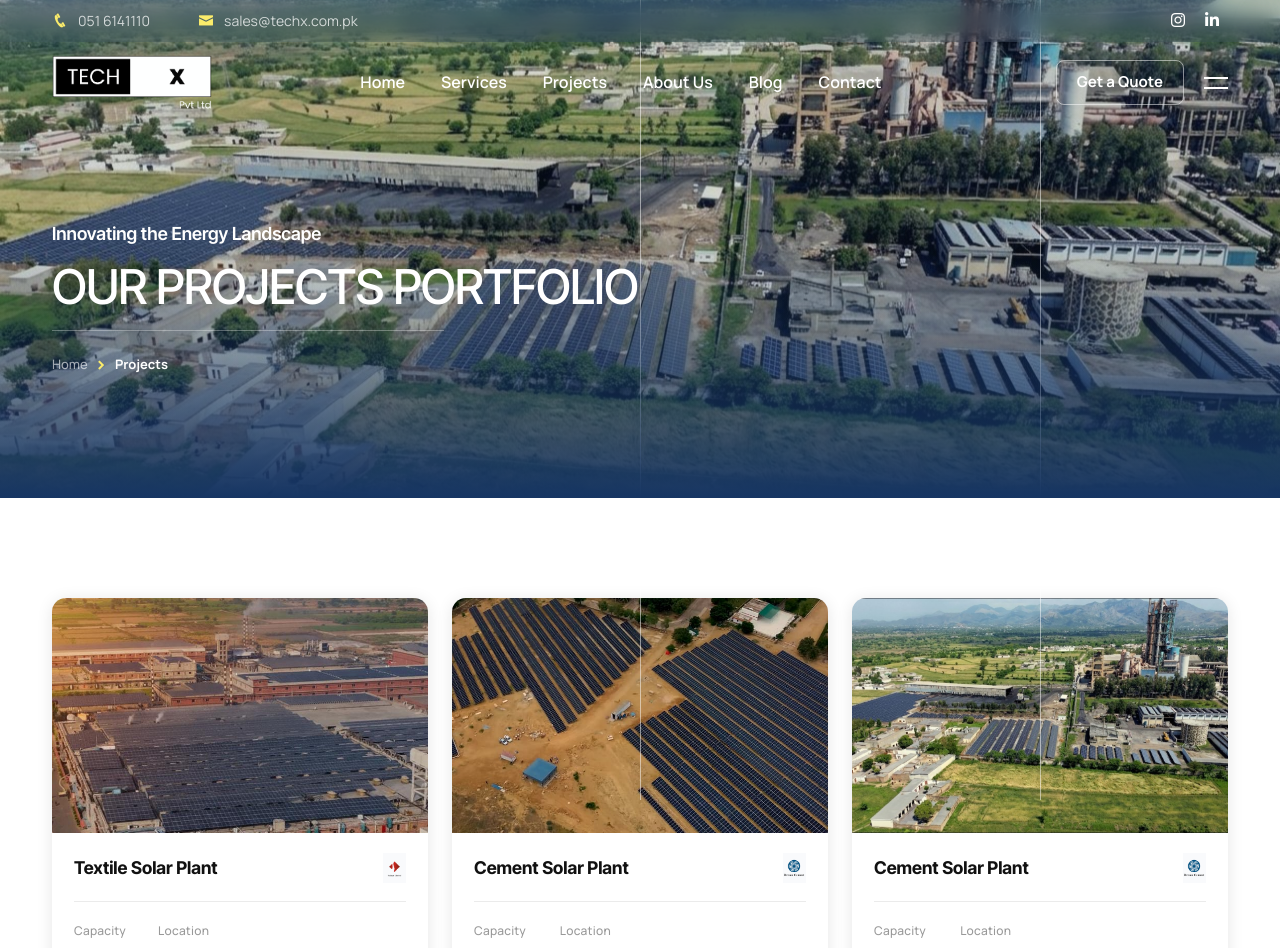
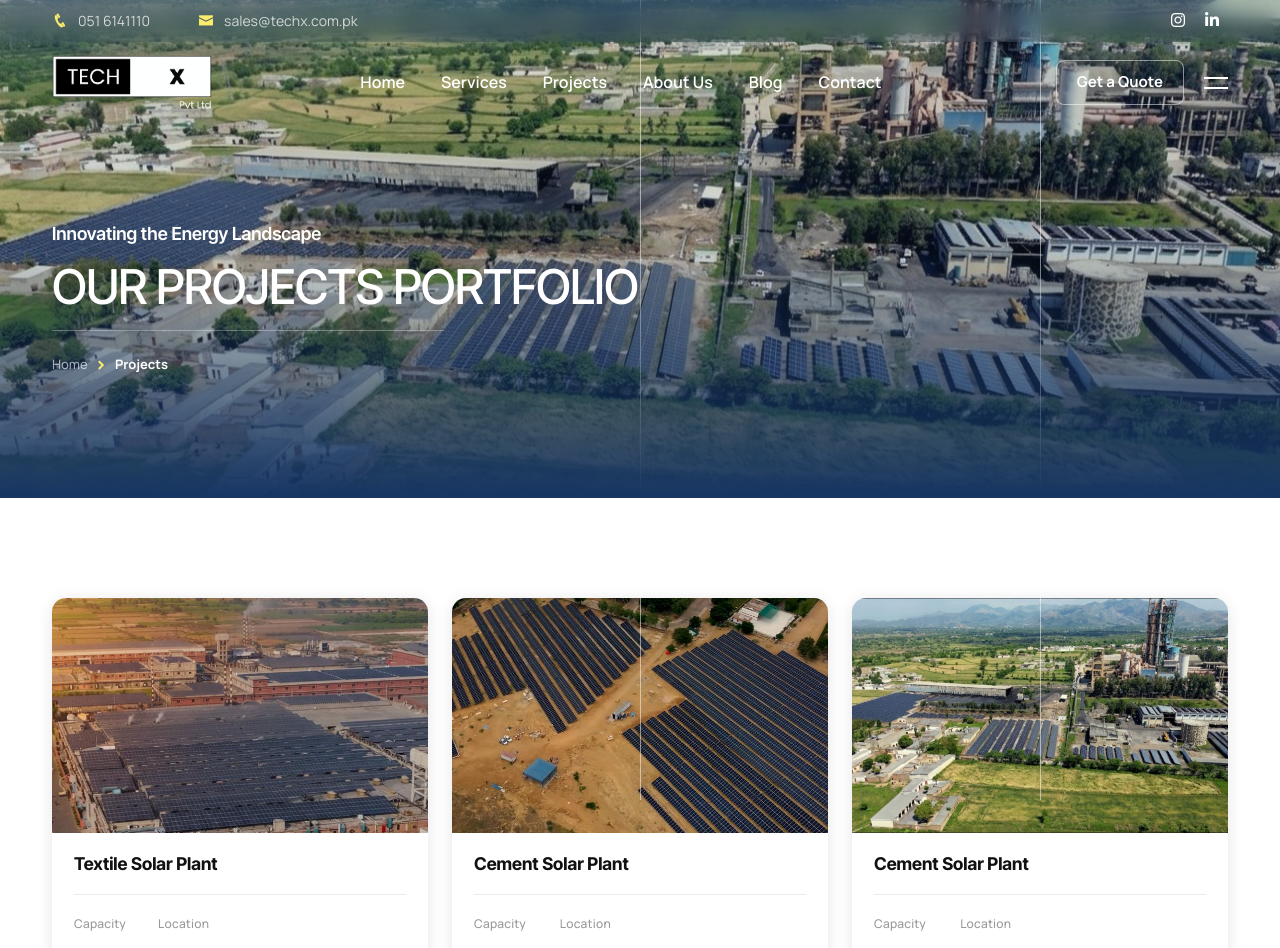
Before and after one commit to Techx425/Techx, a Next.js app: page /projects in a window 1280 px wide. Shown: the top 948 px of the page. Built offline with nearby package versions, Linux system fonts and the light colour scheme.

Commit message:
Remove client logos from projects cards

```diff
--- a/src/app/projects/page.tsx
+++ b/src/app/projects/page.tsx
@@ -152,11 +152,6 @@ export default function Projects() {
                                             {/* Title Row */}
                                             <div style={titleRowStyle}>
                                                 <h4 style={titleStyle}>{project.title}</h4>
-                                                {project.logo ? (
-                                                    <img src={project.logo} alt="Client Logo" style={{ height: '30px', objectFit: 'contain', maxWidth: '80px' }} />
-                                                ) : (
-                                                    <span style={badgeStyle}>&nbsp;</span>
-                                                )}
                                             </div>
 
                                             <div style={dividerStyle}></div>
--- a/src/app/services/[id]/layout.tsx
+++ b/src/app/services/[id]/layout.tsx
@@ -1,7 +1,8 @@
 import { Metadata } from 'next';
 
-export async function generateMetadata({ params }: { params: { id: string } }): Promise<Metadata> {
-    if (params.id === 'energy-development') {
+export async function generateMetadata({ params }: { params: Promise<{ id: string }> }): Promise<Metadata> {
+    const { id } = await params;
+    if (id === 'energy-development') {
         return {
             title: 'Solar Project Development, Engineering & Consultancy Services | TechX Pakistan',
             description: 'TechX offers end-to-end solar project development; feasibility studies, energy analysis, site surveys, grid compliance, O&M, and BESS consulting for utility-scale solar in Pakistan.'
```
